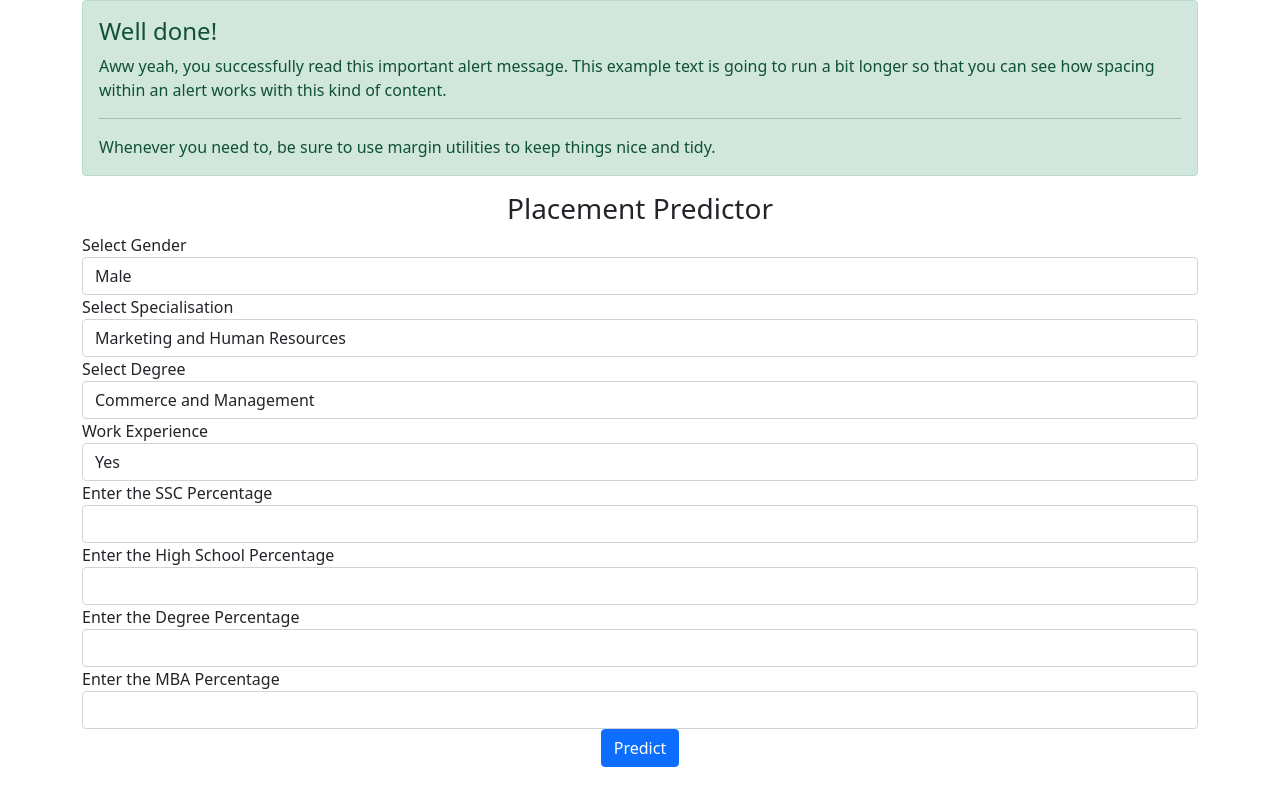
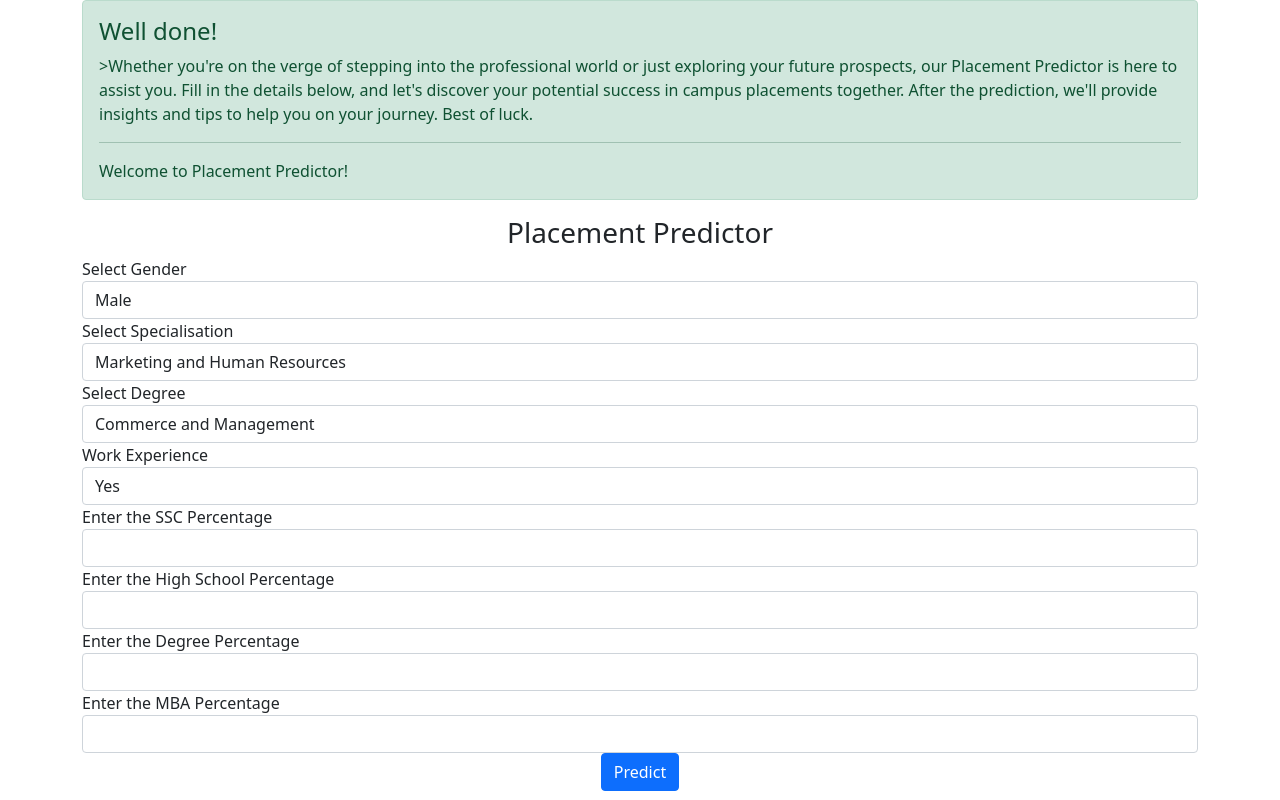
Before and after one commit to Abhijeet912/Placment-Predictor, a Flask app: page / in a window 1280 px wide. Run offline with Flask 3, Linux system fonts and the light colour scheme; parts of the project's set-up code (start-up, migrations or seed data) failed here and were passed over.

Commit message:
Included a welcome page

```diff
--- a/templates/index.html
+++ b/templates/index.html
@@ -14,11 +14,9 @@
     <div class="container">
         <div class="alert alert-success" role="alert">
             <h4 class="alert-heading">Well done!</h4>
-            <p>Aww yeah, you successfully read this important alert message. This example
-                text is going to run a bit longer so that you can see how spacing within an
-                alert works with this kind of content.</p>
+            <p>>Whether you're on the verge of stepping into the professional world or just exploring your future prospects, our Placement Predictor is here to assist you. Fill in the details below, and let's discover your potential success in campus placements together. After the prediction, we'll provide insights and tips to help you on your journey. Best of luck.</p>
             <hr>
-            <p class="mb-0">Whenever you need to, be sure to use margin utilities to keep things nice and tidy.</p>
+            <p class="mb-0">Welcome to Placement Predictor!</p>
           </div>
     </div>
     <div class="container" my-4>
```
